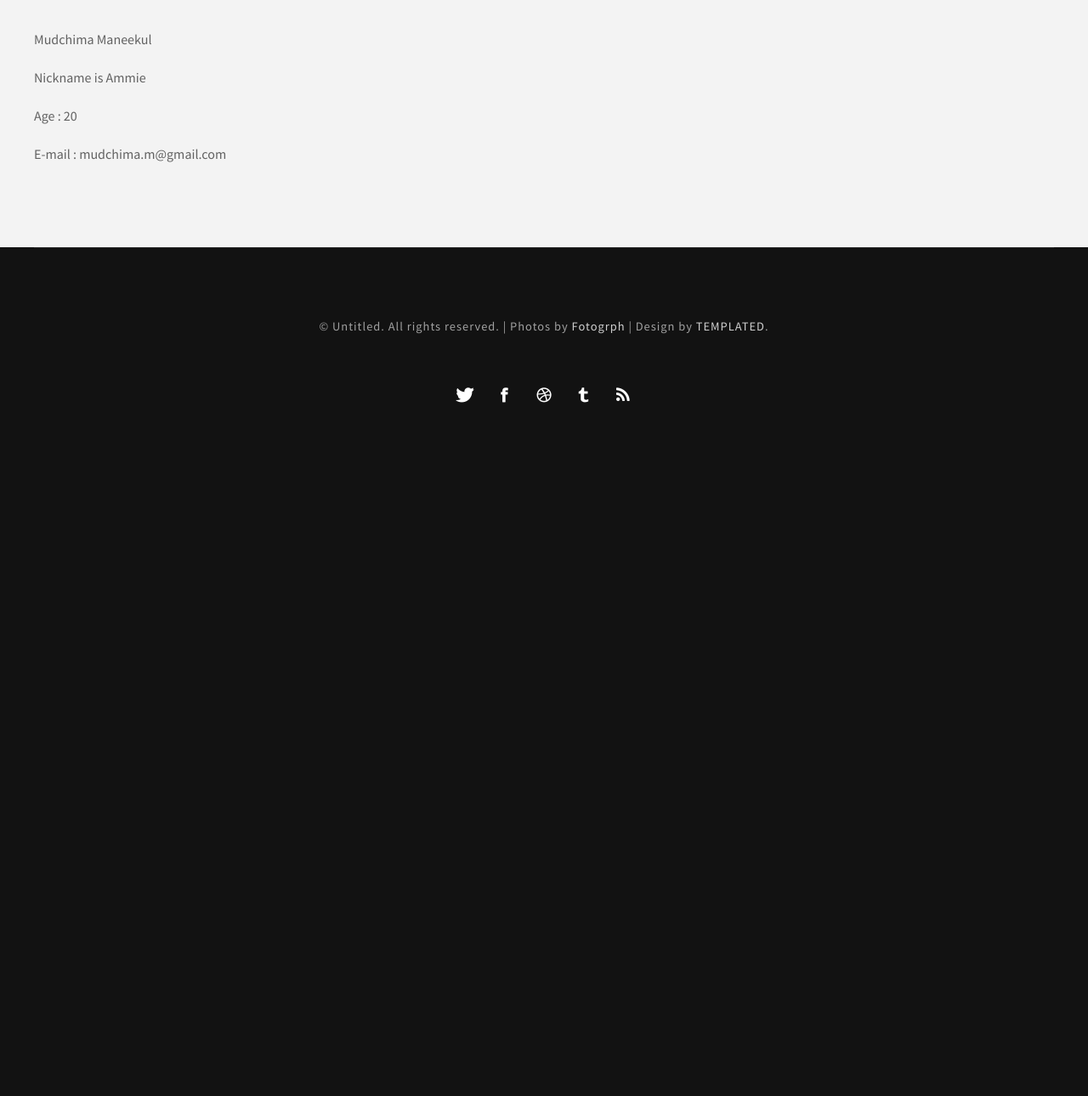
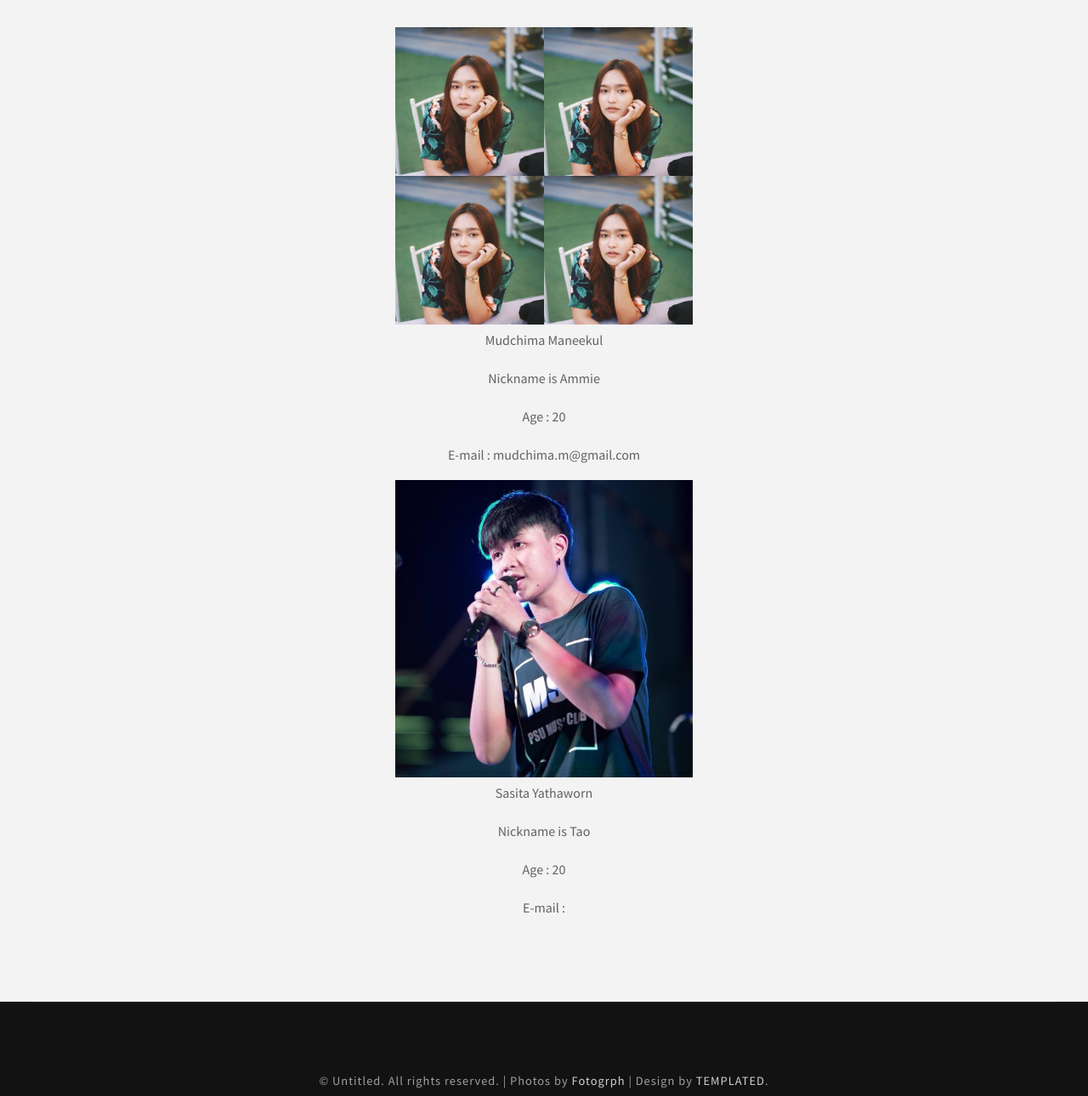
Before and after one commit to MudchimaFMS/Diaryofus2, a plain HTML site: page aboutus.html in a window 1280 px wide. Shown: the part 363-1653 px from the top of the page at 85% size. Before the commit the page ends 928 px from the top, so only its background shows below. Drawn offline with Linux system fonts and the light colour scheme.

Commit message:
แอมมี่

```diff
--- a/aboutus.html
+++ b/aboutus.html
@@ -46,13 +46,18 @@ Released   : 20131223
 <div id="page-wrapper">
 	<div id="page" class="container">
 		<div class="title">
-			<h2>About Us</h2>
+			<center><h2>About Us</h2></center>
 		</div>
-		<p>Mudchima Maneekul</p>
-		<p>Nickname is Ammie</p>
-		<p>Age : 20</p>
-		<p>E-mail : mudchima.m@gmail.com</p>
-
+		<center><img src="mie.jpg" width="350px" height="350px"></center>
+	  <center><p> Mudchima Maneekul</p></center>
+		<center><p> Nickname is Ammie</p></center>
+		<center><p> Age : 20</p></center>
+		<center><p> E-mail : mudchima.m@gmail.com</p></center>
+    <center><img src="tao.jpg" width="350px" height="350px"></center>
+		<center><p>Sasita Yathaworn</p></center>
+		<center><p> Nickname is Tao</p></center>
+		<center><p> Age : 20</p></center>
+		<center><p> E-mail :</p></center>
 	</div>
 </div>
 <div id="copyright" class="container">
```
Also changed, not shown: diary1.html (+11 -2 lines), Originals/tao.jpg (added), mie.jpg (added), mt.jpg (added), tao.jpg (added), 1 other file.
